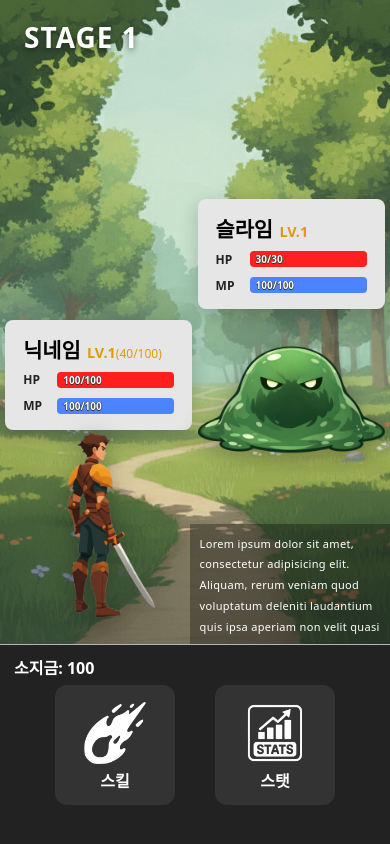
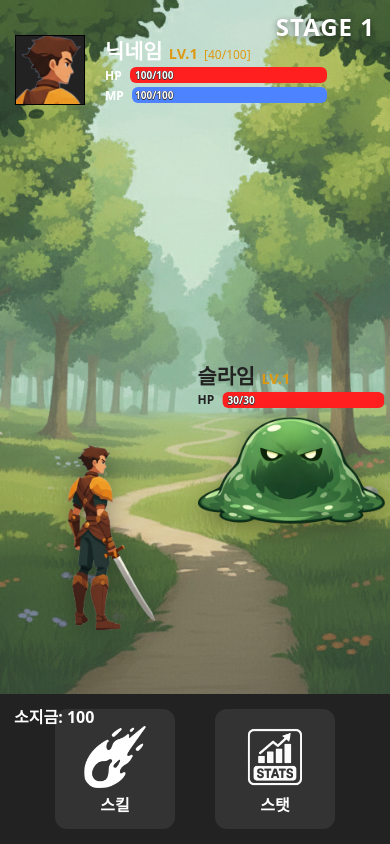
Before and after one commit to packjs0313/Remake_RPG_game, a React (Vite) app in the folder client/: page / in a window 390 px wide. Built offline with nearby package versions, Linux system fonts and the light colour scheme; a web font is replaced by a local one.

Commit message:
ui 전체적으로 수정

```diff
--- a/client/src/components/CharacterPanel.jsx
+++ b/client/src/components/CharacterPanel.jsx
@@ -3,11 +3,13 @@ export default function CharacterPanel({ character, className }) {
   const mpPercent = Math.max(0, Math.min(100, (character.mp / character.maxMp) * 100));
 
   return (
-    <div className={`character-panel ${className || ""}`}>
+    <div className={`character-panel ${className || ""} ${character.Ename ||""}`}>
+      {character.id != null ? <div className="profile"></div> : null}
+      <div className="character-information">
               <div className="name">
         {character.name}
         <span className="lv">LV.{character.level}</span>
-        <span className="xp">{character.xp != null ? `(${character.xp}/${character.maxXp})`: null}</span>
+        <span className="xp">{character.xp != null ? `[${character.xp}/${character.maxXp}]`: null}</span>
       </div>
 
       <div className="bar hp-bar">
@@ -20,6 +22,7 @@ export default function CharacterPanel({ character, className }) {
         </span>
       </div>
 
+      {character.id != null ?
         <div className="bar mp-bar">
           <span className="bar-label">MP</span>
           <div className="bar-track">
@@ -28,9 +31,12 @@ export default function CharacterPanel({ character, className }) {
           <span className="bar-text">
             {character.mp}/{character.maxMp}
           </span>
+        </div> : null
+      }
       </div>
     </div>
   );
+
 }
 
 export function CharacterSprite({ character, className }) {
--- a/client/src/css/index.css
+++ b/client/src/css/index.css
@@ -1,5 +1,6 @@
 @import "pretendard/dist/web/variable/pretendardvariable.css";
 @import "./reset.css";
+@import "./monsterImg.css";
 
 :root {
   --ui-dark: #222;
@@ -8,6 +9,7 @@
   --hp: #ff1f1f;
   --mp: #4d83ff;
   --text: #fff;
+  --Black-taxt : #222;
   --lv : rgb(221, 167, 17);
 }
 
@@ -19,9 +21,10 @@
 
 .ememyBox{
   grid-column: 7/10;
-  grid-row: 4/10;
+  grid-row: 6/9;
   justify-self: center;
   align-self: center;
+  position: relative;
 }
 
 .playerBox{
@@ -29,11 +32,12 @@
   grid-row: 5/11;
   justify-self: center;
   align-self: center;
+
+  position: relative;
 }
 .game-scene {
   width: 100vw;
   height: calc(100vh - 200px);
-  height: calc(100dvh - 200px);
   background: url("/main_BG.png") no-repeat center/cover;
   overflow: hidden;
   display: grid;
@@ -49,9 +53,9 @@
 .stage-label {
   position: absolute;
   top: 18px;
-  left: 24px;
+  right: 24px;
   color: #fff;
-  font-size: 1.75rem;
+  font-size: 2.5rem;
   font-weight: 800;
   letter-spacing: 1px;
   text-shadow: 0 2px 6px rgba(0,0,0,0.5);
@@ -59,22 +63,49 @@
 
 /* Panels */
 .character-panel {
+
+  color: var(--Black-taxt);
+}
+.player-panel{
   width: 400px;
-  height: 110px;
-  background: var(--panel-bg);
-  border-radius: 8px;
-  padding: 14px 18px;
-  box-shadow: 0 6px 20px rgba(0,0,0,0.2);
+  position: fixed;
+  top: 20px;
+  left: 20px;
+  display: flex;
+  justify-content: space-between;
+  color: var(--text);
 }
-
-
+.ememy-panel{
+  position: absolute;
+  left: 50%;
+  transform: translateX(-50%);
+}
+.character-panel .profile{
+  display: inline-block;
+  width: 70px;
+  height: 70px;
+  border: 1px solid #000;
+  background: var(--ui-dark) url("/player-profile.png") no-repeat center/cover;
+}
+.character-information{
+  width: calc(100% - 90px);
+  display: flex;
+  flex-direction: column;
+  justify-content: end;
+}
+.enemy-panel .character-information{
+  width: 100%;
+  position: absolute;
+  left: 50%;
+  transform: translateX(-50%);
+}
 .character-panel .name {
   font-size: 1.3rem;
   font-weight: 800;
 }
 .character-panel .lv {
   font-size: 0.9rem;
-  margin-left: 0.4rem;
+  margin: 0 0.4rem;
   color: #d91;
 }
 .character-panel .xp {
@@ -86,12 +117,11 @@
 .character-panel .stat {
   margin-top: 6px;
   font-size: 0.875rem;
-  color: #222;
+  color: var(--text);
 }
 
 
 .bar {
-  margin-top: 6px;
   position: relative;
   height: 20px;
   display: flex;
@@ -102,15 +132,17 @@
 .bar-label {
   font-size: 0.75rem;
   font-weight: 700;
-  width: 26px;
-  color: #222;
+  color: var(--text);
 }
 
+.enemy-panel .bar-label {
+  color: var(--Black-taxt);
+}
 .bar-track {
   flex: 1;
   height: 16px;
   background: #333;
-  border-radius: 4px;
+  border-radius: 6px;
   overflow: hidden;
   position: relative;
 }
@@ -133,6 +165,15 @@
   color: #222;
   min-width: 60px;
   text-align: right;
+
+  position: absolute;
+  text-align : left;
+  left: 30px;
+
+  font-size: 0.625rem;
+  font-weight: 700;
+  color: #fff;
+  text-shadow: -0.5px 0px #333, 0px 0.5px #333, 0.5px 0px #333, 0px -0.5px #333;
 }
 
 /* Sprites */
@@ -263,14 +304,11 @@
     width: 320px;
     height: 320px;
   }
-  .character-panel {
-    width: 320px;
-  }
 }
 @media (max-width: 900px) {
   .ememyBox{
     grid-column: 8/11;
-    grid-row: 4/10;
+    grid-row: 6/9;
     justify-self: center;
     align-self: center;
   }
@@ -291,6 +329,7 @@
     display: flex;
     overflow-x: auto;
     scroll-snap-type: x mandatory;
+    -webkit-overflow-scrolling: touch;
     width: 100%;
     height: 100%;
   }
@@ -308,6 +347,7 @@
     height: 100%;
     gap: 40px;
     scroll-snap-align: start;
+    scroll-snap-stop: always;
     flex-shrink: 0;
     padding: 18px 20px;
     box-sizing: border-box;
@@ -316,6 +356,7 @@
     min-width: 100%;
     height: 100%;
     scroll-snap-align: start;
+    scroll-snap-stop: always;
     flex-shrink: 0;
     padding: 55px 20px;
     box-sizing: border-box;
@@ -323,27 +364,34 @@
   .skill-slot {
     height: 50px;
   }
-  .Combat-Log{
-    position: fixed;
-    right: 0;
-    bottom: 200px;
-    width: 200px;
-    height: 120px;
-    border: none;
-    background: rgba(0,0,0,0.3);
 
-    font-size: 0.6875rem;
-  }
 }
 
 @media (max-width: 650px){
-  .character-panel {
+  .game-scene{
+    height: calc(100vh - 150px);
+  }
+  .stage-label {
+    top: 10px;
+    right: 15px;
+    font-size: 1.5rem;
+  }
+  .player-panel {
+    width: 80vw;
+    left: 15px;
+    top: 35px;
+  }
+  .ememyBox{
     width: 48vw;
   }
   .characterBox .character-sprite {
     height: 48vw;
     width: 48vw;
   }
+  .enemy-panel .character-information {
+    width: 48vw;
+  }
+
   .enemy-panel{
     float: right;
   }
@@ -352,37 +400,55 @@
   }
   .ememyBox{
     grid-column: 4/5;
-    grid-row: 3/9;
+    grid-row: 7/10;
   }
   .playerBox{
     grid-column: 2/3;
-    grid-row: 6/12;
+    grid-row: 8/11;
   }
-  .bar-text{
-    position: absolute;
-    text-align : left;
-    left: 40px;
-
-    font-size: 0.625rem;
-    font-weight: 700;
-    color: #fff;
-    text-shadow: -0.5px 0px #333, 0px 0.5px #333, 0.5px 0px #333, 0px -0.5px #333;
+  .bar-label{
+    color: var(--text);
   }
-
+  .bottom-bar{
+    height: 150px;
+    border: none;
+  }
+  .stage-label{
+    font-size: 1.5rem;
+  }
 }
 
 @media (max-height: 600px) and (orientation: landscape) and (hover: none) and (pointer: coarse) {
   .game-scene {
     height: calc(100vh - 110px);
-    height: calc(100dvh - 110px);
+  }
+  .stage-label {
+    font-size: 2rem;
   }
   .bottom-bar {
     height: 110px;
   }
   .character-panel {
-    width: 240px;
     height: auto;
-    padding: 10px 15px;
+  }
+  .player-panel {
+    left: 10px;
+    top: 10px;
+  }
+  .ememyBox .character-information{
+    width: 140px
+  }
+  .enemy-panel .character-information {
+    left: 0;
+    top: -10px;
+    transform: translateX(0);
+  }
+  .character-panel .profile {
+    width: 50px;
+    height: 50px;
+  }
+  .character-information {
+    width: calc(100% - 60px);
   }
   .character-panel .name{
     font-size: 1rem;
@@ -434,3 +500,22 @@
     border-radius: 4% 0 0 0 ;
   }
 }
+@media(hover: none) and (pointer: coarse) {
+  .mobile-slider>div{
+    min-width: 100%;
+    scroll-snap-align: start;
+    scroll-snap-stop: always;
+    min-width: 100%;
+  }
+  .mobile-slider {
+    display: flex;
+    overflow-x: auto;
+    scroll-snap-type: x mandatory;
+    width: 100%;
+    height: 100%;
+  }
+  .bottom-bar {
+    display: block;
+    padding: 0;
+  }
+}
--- /dev/null
+++ b/client/src/css/monsterImg.css
@@ -0,0 +1,14 @@
+.enemy-panel.slime .character-information{
+    position: absolute;
+    top: 20px;
+}
+@media (max-width: 650px){
+    .enemy-panel.slime .character-information{
+    top:  -20px;
+    }
+}
+@media (max-height: 600px) and (orientation: landscape) and (hover: none) and (pointer: coarse) {
+    .enemy-panel.slime .character-information{
+        top:  -10px;
+    }
+}
--- a/client/src/data/mockData.js
+++ b/client/src/data/mockData.js
@@ -22,10 +22,9 @@ export const playerStats = {
 
 export const enemy = {
   name: "슬라임",
+  Ename: "slime",
   level: 1,
   hp: 30,
   maxHp: 30,
-  mp: 100,
-  maxMp: 100,
   img: `${BASE}enemy.png`,
 };
```
Also changed, not shown: client/public/player-profile.png (added). Lines whose indentation alone changed are shown as unchanged.
